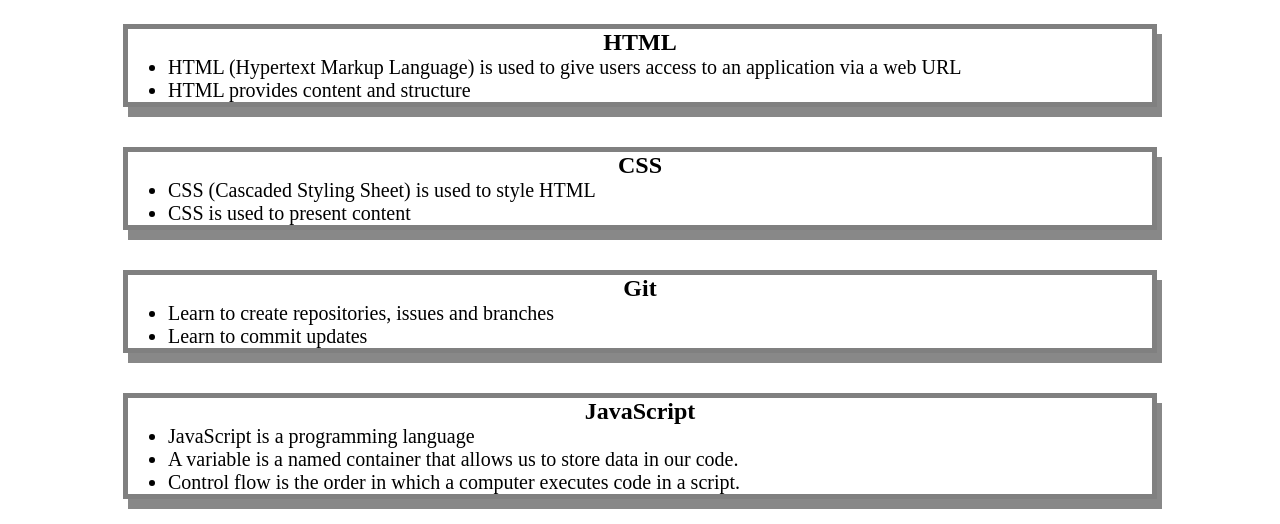
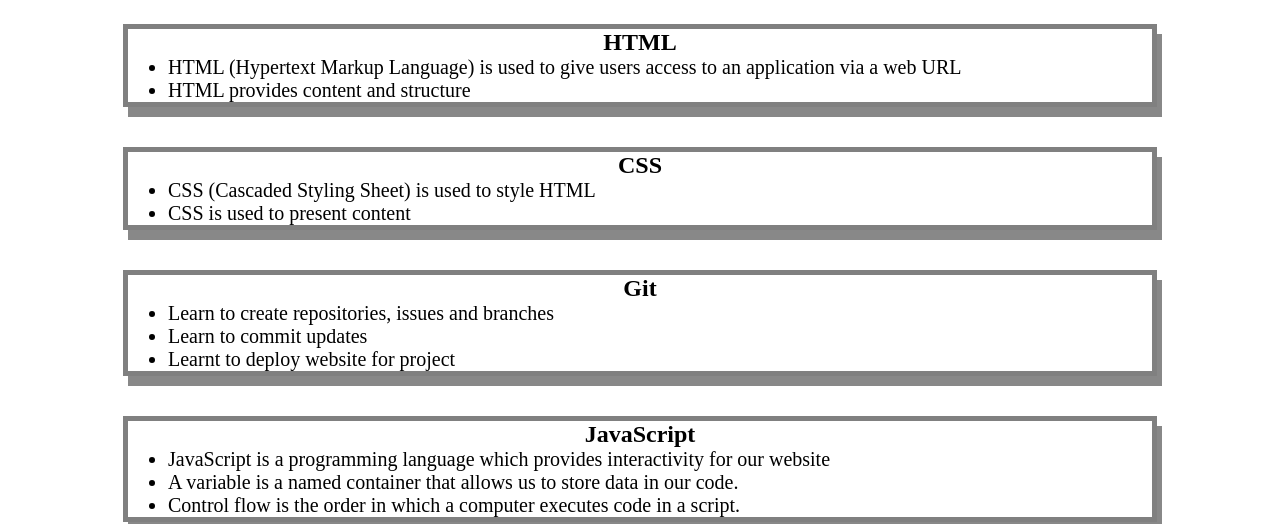
Before and after one commit to Thorbieey/Prework-Study-Guide, a plain HTML site: page index.html in a window 1280 px wide. Shown: the part 136-660 px from the top of the page. Drawn offline with Linux system fonts and the light colour scheme.

Commit message:
slight changes to learning note

```diff
--- a/index.html
+++ b/index.html
@@ -37,6 +37,7 @@
         <ul>
           <li>Learn to create repositories, issues and branches</li>
           <li>Learn to commit updates</li>
+          <li>Learnt to deploy website for project</li>
         </ul>
 
       </section>
@@ -44,7 +45,7 @@
       <section class="card" id="javascript-section">
         <h2>JavaScript</h2>
         <ul>
-          <li>JavaScript is a programming language</li>
+          <li>JavaScript is a programming language which provides interactivity for our website</li>
           <li>A variable is a named container that allows us to store data in our code.</li>
           <li>Control flow is the order in which a computer executes code in a script.</li>
         </ul>
```
